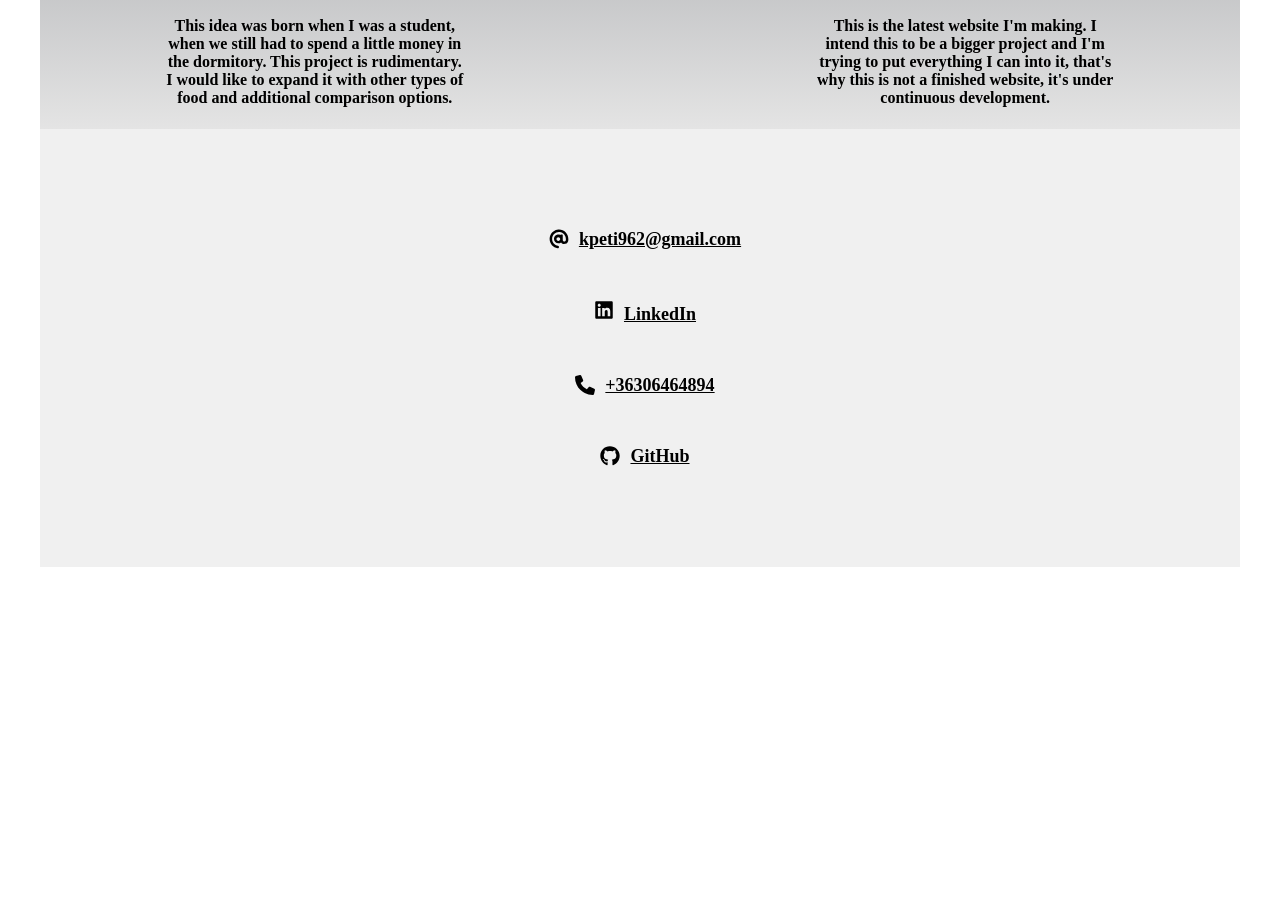
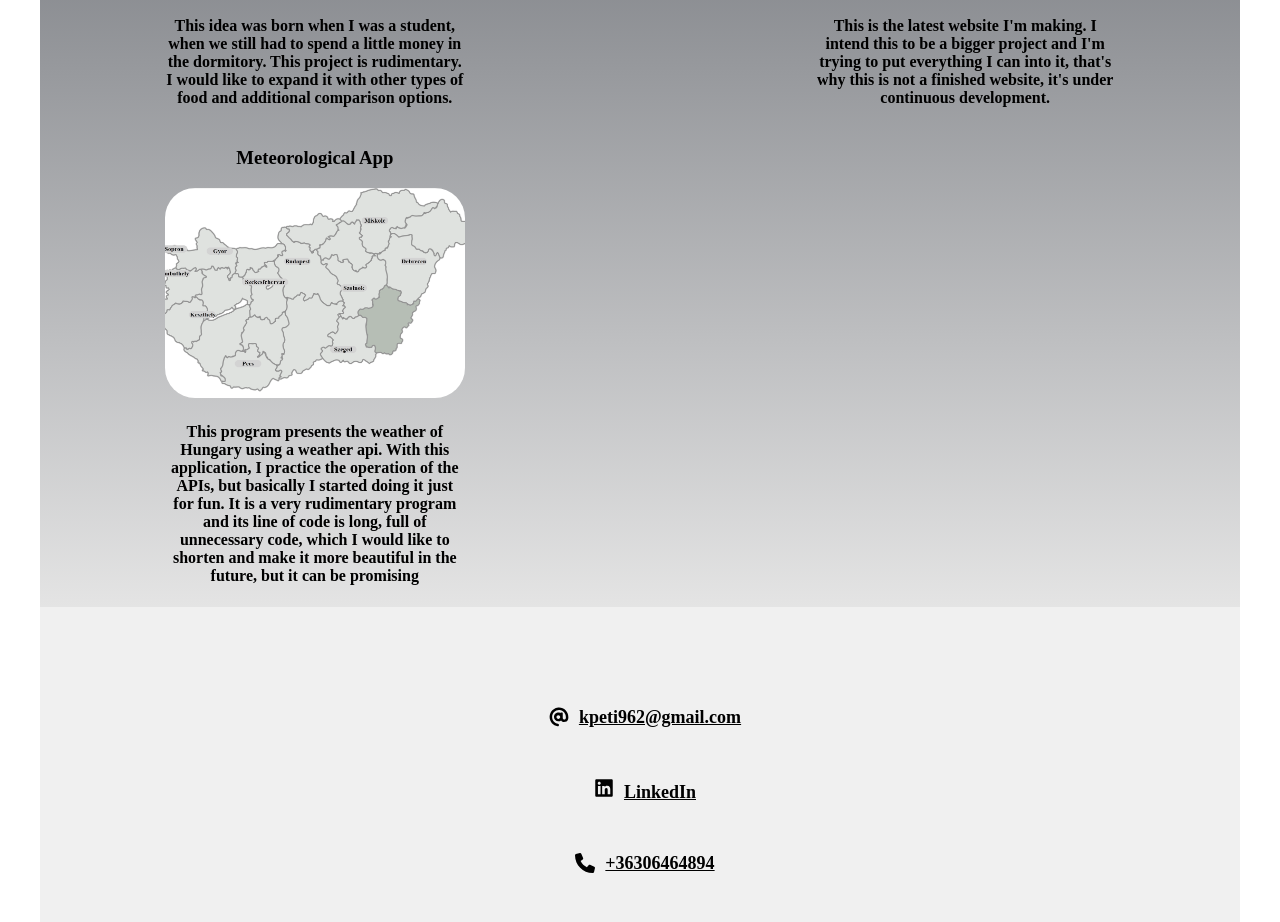
Before and after one commit to Kpeti962/firstPortfolio, a React (Create React App) app: page / in a window 1280 px wide. Shown: the part 2660-3582 px from the top of the page. Before the commit the page ends 3235 px from the top, so only its background shows below. Built offline with nearby package versions, Linux system fonts and the light colour scheme.

Commit message:
add a new project

```diff
--- a/src/components/MyProjects.js
+++ b/src/components/MyProjects.js
@@ -3,6 +3,7 @@ import musicPlayer from "../img/musicPlayer.png";
 import shoppingList from "../img/shoppingList.png";
 import pizzaComparison from "../img/pizzaComparison.png";
 import petipizza from "../img/petipizza.png";
+import weather from "../img/weather.png";
 import TitleComponent from "./TitleComponent";
 
 const MyProjects = () => {
@@ -68,6 +69,17 @@ const MyProjects = () => {
       isHovering: isHoveringPizzaComparison,
       setterFnc: setIsHoveringPizzaComparison,
     },
+    {
+      projectName: "Meteorological App",
+      imgSrc: weather,
+      text: "This program presents the weather of Hungary using a weather api. With this application, I practice the operation of the APIs, but basically I started doing it just for fun. It is a very rudimentary program and its line of code is long, full of unnecessary code, which I would like to shorten and make it more beautiful in the future, but it can be promising",
+      links: {
+        projectLink: "https://kpeti962.github.io/meteorologicalFunAppForApis/",
+        githubLink: "https://github.com/Kpeti962/meteorologicalFunAppForApis",
+      },
+      isHovering: isHoveringPizzaComparison,
+      setterFnc: setIsHoveringPizzaComparison,
+    },
   ];
 
   return (
--- a/src/styles/myProjects.scss
+++ b/src/styles/myProjects.scss
@@ -7,6 +7,7 @@
   display: grid;
   grid-template-columns: auto auto;
   column-gap: 100px;
+
 }
 
 .projectCard {
```
Also changed, not shown: src/img/weather.png (added).
